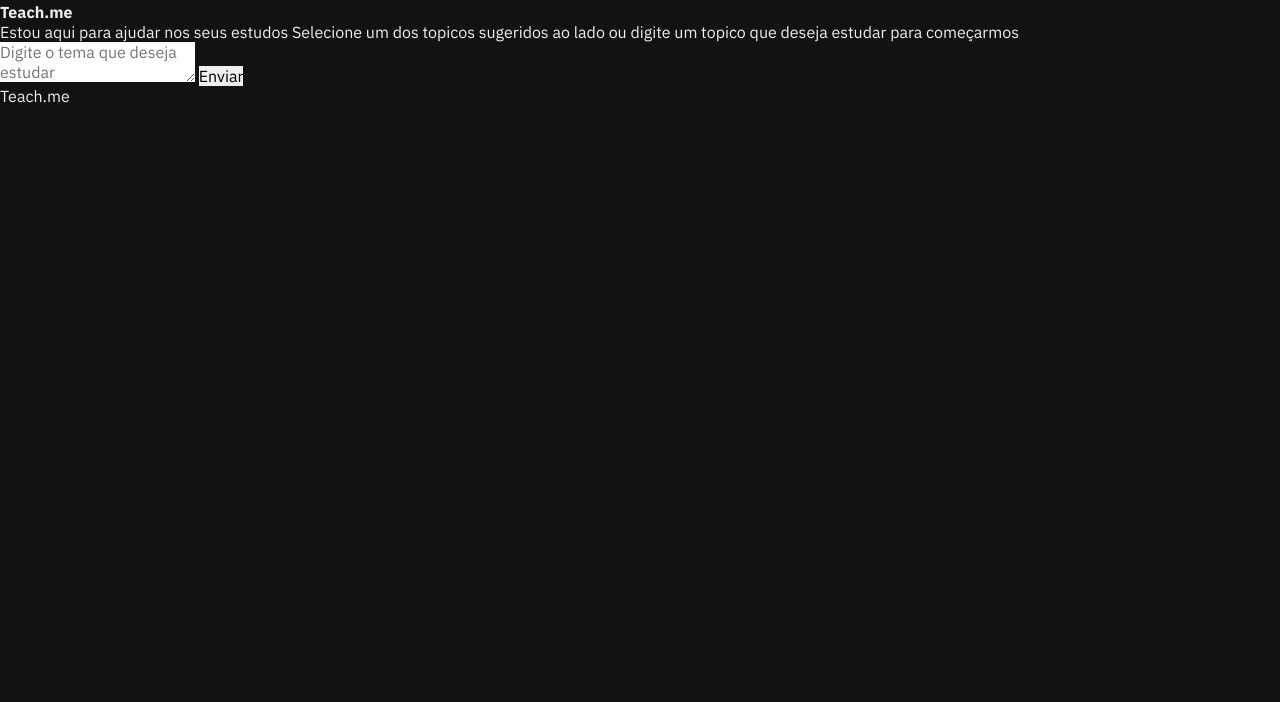
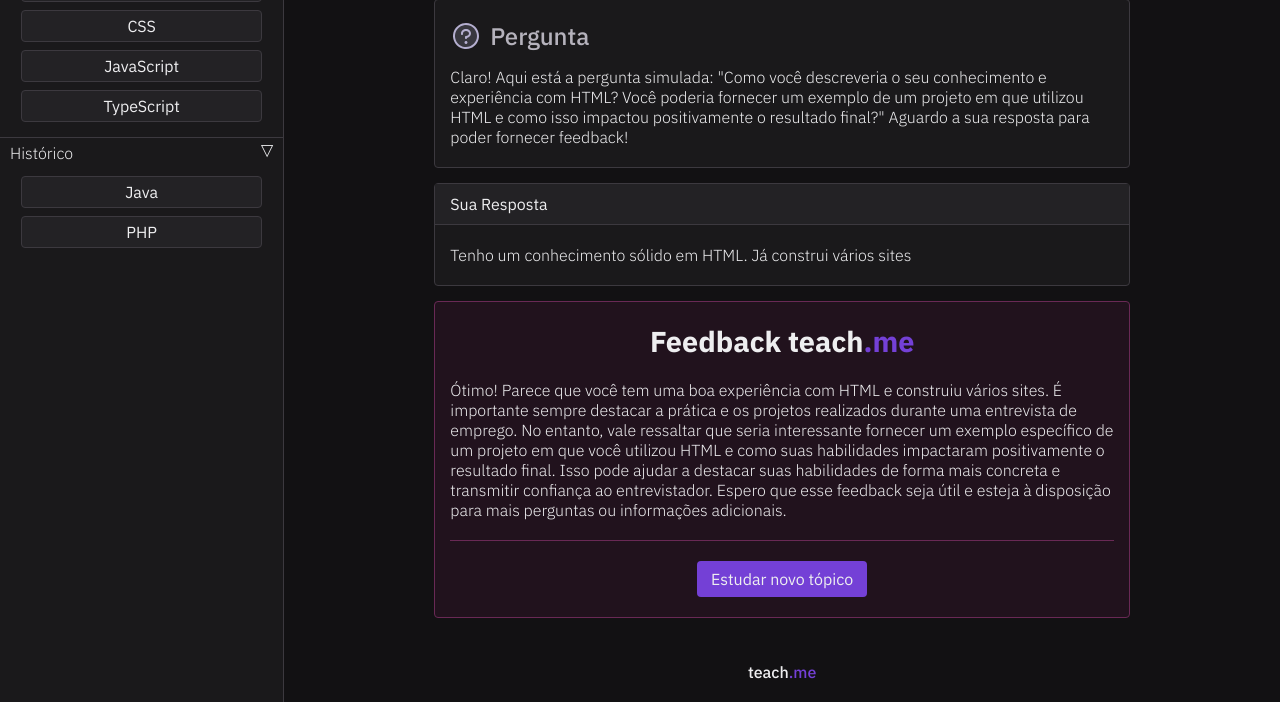
Before and after one commit to ezequielfarias/Teach.me, a plain HTML site: page index.html in a window 1280 px wide. Shown: the part 98-800 px from the top of the page. Drawn offline with Linux system fonts and the light colour scheme.

Commit message:
atualizando
adicionado pagina de login

```diff
--- a/index.html
+++ b/index.html
@@ -1,60 +1,89 @@
 <!DOCTYPE html>
 <html lang="pt-br">
-
 <head>
 	<meta charset="UTF-8">
 	<meta name="viewport" content="width=device-width, initial-scale=1.0">
-  <link rel="stylesheet" href="./style.css">
-  <link rel="icon" href="" type="">
+	<title>Teach.me</title>
+	<link rel="stylesheet" href="style.css" />
+	<link rel="icon" href="./logo.png">
 	<link rel="preconnect" href="https://fonts.googleapis.com">
 	<link rel="preconnect" href="https://fonts.gstatic.com" crossorigin>
-  <link href="https://fonts.googleapis.com/css2?family=IBM+Plex+Sans:wght@100;300;400;500;600;700&display=swap"
-    rel="stylesheet">
-  <title>Teach.me</title>
-
+	<link href="https://fonts.googleapis.com/css2?family=IBM+Plex+Sans:wght@300;400;500;600;700&display=swap" rel="stylesheet">
 </head>
-
 <body>
 	<div class="container">
-    <sidebar>
-      <details open>
-        <summary>Topicos Sugeridos</summary>
+		<sidebar class="sidebar">
+			<details open class="suggestion">
+				<summary>Tópicos Sugeridos</summary>
 				<button>HTML</button>
 				<button>CSS</button>
-        <button>JavaScrip</button>
+				<button>JavaScript</button>
 				<button>TypeScript</button>
 			</details>
 
-      <details open>
-        <summary>Historicos</summary>
-        <button></button>
-        <button></button>
-        <button></button>
-        <button></button>
+			<details open class="historic">
+				<summary>Histórico</summary>
+				<button>Java</button>
+				<button>PHP</button>
 			</details>
 		</sidebar>
-  </div>
 
-  <div>
-    <span>Olá, eu sou o </span>
-    <h1>Teach.me</h1>
+		<div class="content">
+
+
+			<div class="box-chat">
+				<h1>Você está estudando sobre <span>HTML</span></h1>
+
+				<div class="question">
+					<h2><img src="./question.svg" /> Pergunta</h2>
 					<p>
-      Estou aqui para ajudar nos seus estudos
-      Selecione um dos topicos sugeridos ao lado ou digite
-      um topico que deseja estudar para começarmos
+						Claro! Aqui está a pergunta simulada:
+						"Como você descreveria o seu conhecimento
+						e experiência com HTML? Você poderia
+						fornecer um exemplo de um projeto em
+						que utilizou HTML e como isso impactou
+						positivamente o resultado final?"
+						Aguardo a sua resposta para poder
+						fornecer feedback!
 					</p>
 				</div>
 
-  <div>
-    <textarea placeholder="Digite o tema que deseja estudar"></textarea>
-    <button>Enviar</button>
+				<div class="answer">
+					<h2>Sua Resposta</h2>
+					<p>
+						Tenho um conhecimento sólido em HTML.
+						Já construi vários sites
+					</p>
 				</div>
 
-  <div>
-    <p>Teach.me</p>
+				<div class="feedback">
+					<h2>Feedback teach<span>.me</span></h2>
+					<p>
+						Ótimo! Parece que você tem uma boa experiência
+						com HTML e construiu vários sites. É importante
+						sempre destacar a prática e os projetos
+						realizados durante uma entrevista de emprego.
+						No entanto, vale ressaltar que seria
+						interessante fornecer um exemplo específico
+						de um projeto em que você utilizou HTML e
+						como suas habilidades impactaram positivamente
+						o resultado final. Isso pode ajudar a destacar
+						suas habilidades de forma mais concreta e
+						transmitir confiança ao entrevistador.
+						Espero que esse feedback seja útil e esteja
+						à disposição para mais perguntas ou informações
+						adicionais.
+					</p>
+					<div class="actions">
+						<button>Estudar novo tópico</button>
+					</div>
+				</div>
 			</div>
 
+			<footer class="box-footer">
+				<p>teach<span>.me</span></p>
+			</footer>
+		</div>
 	</div>
 </body>
-
 </html>
--- /dev/null
+++ b/paginaLogin.css
@@ -0,0 +1,138 @@
+/* Reset básico */
+* {
+  margin: 0;
+  padding: 0;
+  box-sizing: border-box;
+  font-family: 'Arial', sans-serif;
+}
+
+/* Estilo do corpo da página */
+body {
+ background-image: url(./fundo.webp);
+  display: flex;
+  justify-content: center;
+  align-items: center;
+  height: 100vh;
+}
+
+/* Container principal */
+.container {
+  background-color: #fff;
+  padding: 2rem;
+  border-radius: 12px;
+  box-shadow: 0 0 25px rgba(0, 0, 0, 0.1);
+  width: 400px;
+  text-align: center;
+}
+
+/* Estilo do título */
+h2 {
+  font-family: 'Verdana', sans-serif;
+  color: #2c3e50;
+  margin-bottom: 1.5rem;
+  font-size: 1.8rem;
+  font-weight: bold;
+  text-transform: uppercase;
+}
+
+/* Estilo do formulário */
+form {
+  display: flex;
+  flex-direction: column;
+  gap: 1.2rem;
+}
+
+/* Campos de input */
+input {
+  padding: 0.9rem;
+  font-size: 1rem;
+  border: 1px solid #ccc;
+  border-radius: 8px;
+  transition: border-color 0.3s;
+}
+
+input:focus {
+  border-color: #3498db;
+  outline: none;
+}
+
+/* Botão de login */
+button[type="submit"] {
+  padding: 0.9rem;
+  font-size: 1rem;
+  color: white;
+  background-color: #3498db;
+  border: none;
+  border-radius: 8px;
+  cursor: pointer;
+  transition: background-color 0.3s;
+}
+
+button[type="submit"]:hover {
+  background-color: #2980b9;
+}
+
+/* Estilo da seção de login social */
+.social-login {
+  margin-top: 1.5rem;
+}
+
+.social-login p {
+  font-size: 1rem;
+  color: #7f8c8d;
+}
+
+/* Botões de login social */
+.social-btn {
+  width: 100%;
+  padding: 0.9rem;
+  font-size: 1rem;
+  border-radius: 8px;
+  border: none;
+  cursor: pointer;
+  margin-top: 0.5rem;
+  transition: background-color 0.3s;
+}
+
+/* Botão de LinkedIn */
+.linkedin-btn {
+  background-color: #0077b5;
+  color: white;
+}
+
+.linkedin-btn:hover {
+  background-color: #006096;
+}
+
+/* Botão de Gmail */
+.gmail-btn {
+  background-color: #db4437;
+  color: white;
+}
+
+.gmail-btn:hover {
+  background-color: #c33d2e;
+}
+
+/* Estilo do link de cadastro */
+.signup {
+  margin-top: 1.5rem;
+}
+
+.signup a {
+  color: #3498db;
+  text-decoration: none;
+  font-weight: bold;
+  transition: color 0.3s;
+}
+
+.signup a:hover {
+  color: #2980b9;
+  text-decoration: underline;
+}
+
+/* Adicionando estilo ao foco nos botões */
+button:focus, input:focus {
+  outline: none;
+  border-color: #3498db;
+}
--- a/style.css
+++ b/style.css
@@ -1,15 +1,14 @@
 :root {
---background-primary:#121113;
---text-color:#eeeef0;
---foreground-primary:#1a191b;
---foreground-secondary:#21121d;
---border-primary:#3c393f;
---border-secondary:#692955;
---primary:#7940d6;
---secondary:#232225;
---text-color-question:#b5b2bc;
---text-color-disablen:#6f6d78;
-
+  --background-primary: #121113;
+  --foreground-primary: #1a191b;
+  --foreground-secondary: #21121d;
+  --border-primary: #3c393f;
+  --border-secondary: #692955;
+  --primary: #7440d6;
+  --secondary: #232225;
+  --text-color: #eeeef0;
+  --text-color-question: #b5b2bc;
+  --text-color-disabled: #6f6d78;
 }
 
 * {
@@ -23,11 +22,240 @@
   font-size: 100%;
 }
 
-body{
+body {
   background-color: var(--background-primary);
-  color:var(--text-color);
+  color: var(--text-color);
 }
 
 .container {
-  background-color: aqua;
+  width: 100%;
+  height: 100vh;
+  display: flex;
 }
+
+.sidebar {
+  background-color: var(--foreground-primary);
+  width: 400px;
+  height: 100%;
+  border-right: 1px solid var(--border-primary);
+  padding: 30px 0;
+}
+
+details {
+  width: 100%;
+  max-height: 600px;
+  padding-bottom: 15px;
+  font-weight: 300;
+}
+
+.suggestion {
+  border-bottom: 1px solid var(--border-primary);
+}
+
+details summary {
+  cursor: pointer;
+  padding: 5px 10px;
+  list-style: none;
+  display: flex;
+  justify-content: space-between;
+}
+
+details summary::after {
+  content: "△";
+  transition: rotate 200ms ease-in;
+}
+
+details[open] summary::after {
+  content: "△";
+  transition: rotate 200ms ease-out;
+  rotate: 180deg;
+}
+
+details button {
+  display: block;
+  width: 85%;
+  margin: 0 auto;
+  margin-top: 8px;
+  padding: 5px;
+  background-color: var(--secondary);
+  border: 1px solid var(--border-primary);
+  border-radius: 4px;
+  color: var(--text-color);
+}
+
+.suggestion summary {
+  background-color: var(--primary);
+}
+
+.content {
+  width: 100%;
+  height: 100%;
+  display: flex;
+  padding: 0 150px;
+  flex-direction: column;
+}
+
+.box-home {
+  display: flex;
+  flex-direction: column;
+  justify-content: center;
+  align-items: center;
+  gap: 4px;
+  text-align: center;
+  height: 100%;
+}
+
+.box-home span {
+  font-weight: 500;
+}
+
+.box-home h1 {
+  font-size: 3rem;
+  font-weight: 600;
+}
+
+.box-home h1 span {
+  color: var(--primary);
+}
+
+.box-home p {
+  font-weight: 300;
+}
+
+.box-input {
+  display: flex;
+  flex-direction: column;
+  gap: 10px;
+}
+
+.box-input textarea {
+  min-height: 40px;
+  height: auto;
+  resize: vertical;
+  padding: 8px;
+  background-color: transparent;
+  border: 1px solid var(--border-primary);
+  border-radius: 4px;
+  outline: none;
+  color: var(--text-color);
+}
+
+.box-input button {
+  width: 170px;
+  margin-left: auto;
+  padding: 8px;
+  border-radius: 4px;
+  background-color: var(--primary);
+  color: var(--text-color);
+}
+
+.box-footer {
+  width: 100%;
+  padding: 20px;
+}
+
+.box-footer p {
+  text-align: center;
+  font-weight: 500;
+}
+
+.box-footer p span {
+  color: var(--primary);
+}
+
+.box-chat {
+  display: flex;
+  flex-direction: column;
+  gap: 15px;
+  height: 100%;
+  padding-top: 30px;
+}
+
+.box-chat > h1 {
+  font-size: 2.5rem;
+  font-weight: 400;
+}
+
+.box-chat > h1 span {
+  color: var(--primary);
+}
+
+.question {
+  width: 100%;
+  background-color: var(--foreground-primary);
+  padding: 20px 15px;
+  border: 1px solid var(--border-primary);
+  border-radius: 4px;
+}
+
+.question h2 {
+  display: flex;
+  gap: 8px;
+  font-size: 1.5rem;
+  align-items: center;
+  font-weight: 500;
+  margin-bottom: 15px;
+  color: var(--text-color-question);
+}
+
+.question p {
+  font-weight: 300;
+}
+
+.answer {
+  width: 100%;
+  background-color: var(--foreground-primary);
+  border: 1px solid var(--border-primary);
+  border-radius: 4px;
+}
+
+.answer h2 {
+  padding: 10px 15px;
+  background-color: var(--secondary);
+  border-bottom: 1px solid var(--border-primary);
+  font-weight: 400;
+}
+
+.answer p {
+  padding: 20px 15px;
+  font-weight: 300;
+}
+
+.feedback {
+  width: 100%;
+  padding: 20px 15px;
+  background-color: var(--foreground-secondary);
+  border: 1px solid var(--border-secondary);
+  border-radius: 4px;
+}
+
+.feedback h2 {
+  font-size: 1.8rem;
+  text-align: center;
+  margin-bottom: 20px;
+}
+
+.feedback h2 span {
+  color: var(--primary);
+}
+
+.feedback p {
+  margin-bottom: 20px;
+  font-weight: 300;
+}
+
+.feedback .actions {
+  display: flex;
+  justify-content: center;
+  gap: 20px;
+  padding-top: 20px;
+  border-top: 1px solid var(--border-secondary);
+}
+
+.feedback .actions button {
+  width: 170px;
+  padding: 8px;
+  border-radius: 4px;
+  background-color: var(--primary);
+  color: var(--text-color);
+}
--- /dev/null
+++ b/styles.css
@@ -0,0 +1,100 @@
+* {
+  margin: 0;
+  padding: 0;
+  box-sizing: border-box;
+  font-family: Arial, sans-serif;
+}
+
+body {
+  background-image: url(./logo.png);
+  display: flex;
+  justify-content: center;
+  align-items: center;
+  height: 100vh;
+}
+
+.container {
+  background-color: white;
+  padding: 2rem;
+  border-radius: 10px;
+  box-shadow: 0 0 15px rgba(0, 0, 0, 0.1);
+  text-align: center;
+  width: 300px;
+}
+
+h2 {
+  margin-bottom: 1rem;
+  color: #333;
+}
+
+form {
+  display: flex;
+  flex-direction: column;
+  gap: 1rem;
+}
+
+input {
+  padding: 0.8rem;
+  font-size: 1rem;
+  border: 1px solid #ccc;
+  border-radius: 5px;
+}
+
+button {
+  padding: 0.8rem;
+  font-size: 1rem;
+  color: white;
+  background-color: #5cb85c;
+  border: none;
+  border-radius: 5px;
+  cursor: pointer;
+}
+
+button:hover {
+  background-color: #4cae4c;
+}
+
+.social-login {
+  margin-top: 1.5rem;
+}
+
+.social-btn {
+  width: 100%;
+  padding: 0.8rem;
+  font-size: 1rem;
+  border-radius: 5px;
+  border: none;
+  cursor: pointer;
+  margin-top: 0.5rem;
+}
+
+.linkedin-btn {
+  background-color: #0077b5;
+  color: white;
+}
+
+.linkedin-btn:hover {
+  background-color: #006096;
+}
+
+.gmail-btn {
+  background-color: #db4437;
+  color: white;
+}
+
+.gmail-btn:hover {
+  background-color: #c33d2e;
+}
+
+.signup {
+  margin-top: 1rem;
+}
+
+.signup a {
+  color: #0077b5;
+  text-decoration: none;
+}
+
+.signup a:hover {
+  text-decoration: underline;
+}
```
Also changed, not shown: form.html (added, +26 -0 lines), form.js (added, +45 -0 lines), paginaLogin.html (added, +31 -0 lines), script.js (added, +23 -0 lines), fundo.webp (added), logo.png (added), question.svg (added). Lines whose indentation alone changed are shown as unchanged.
